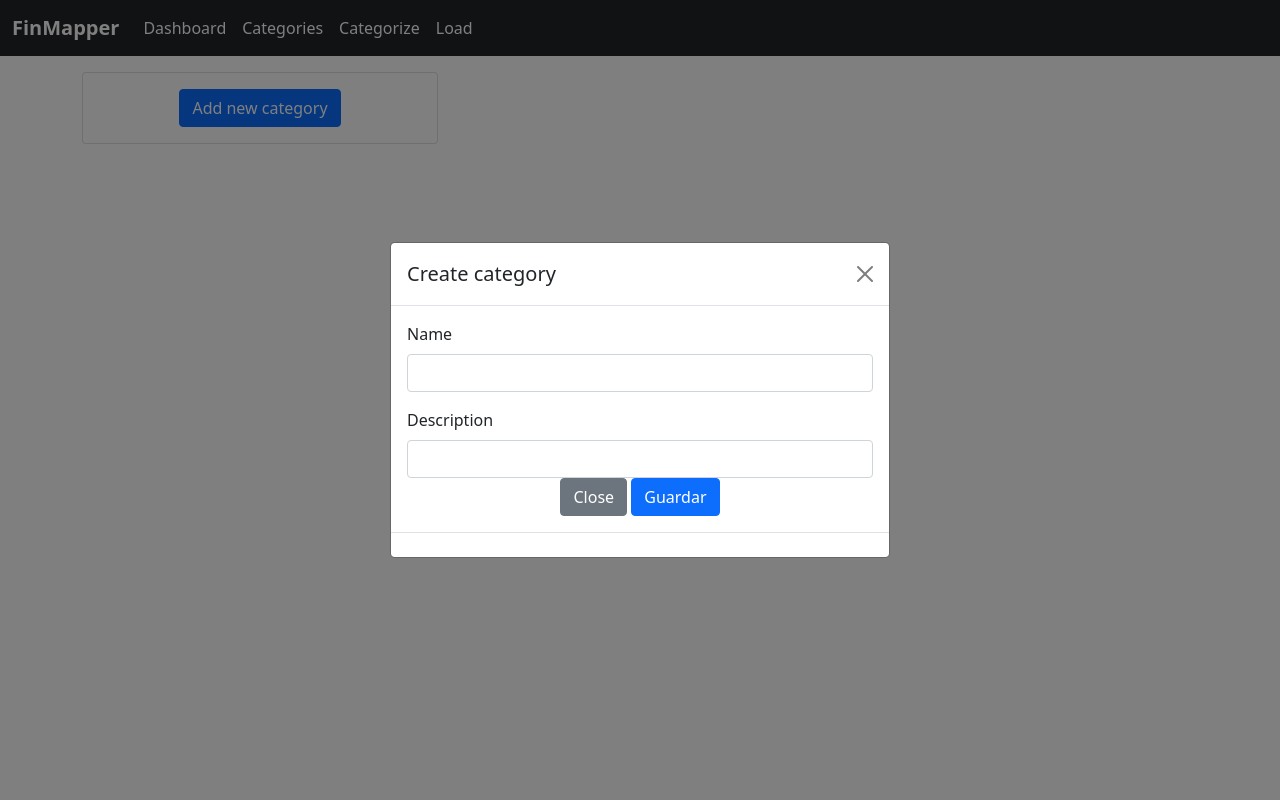
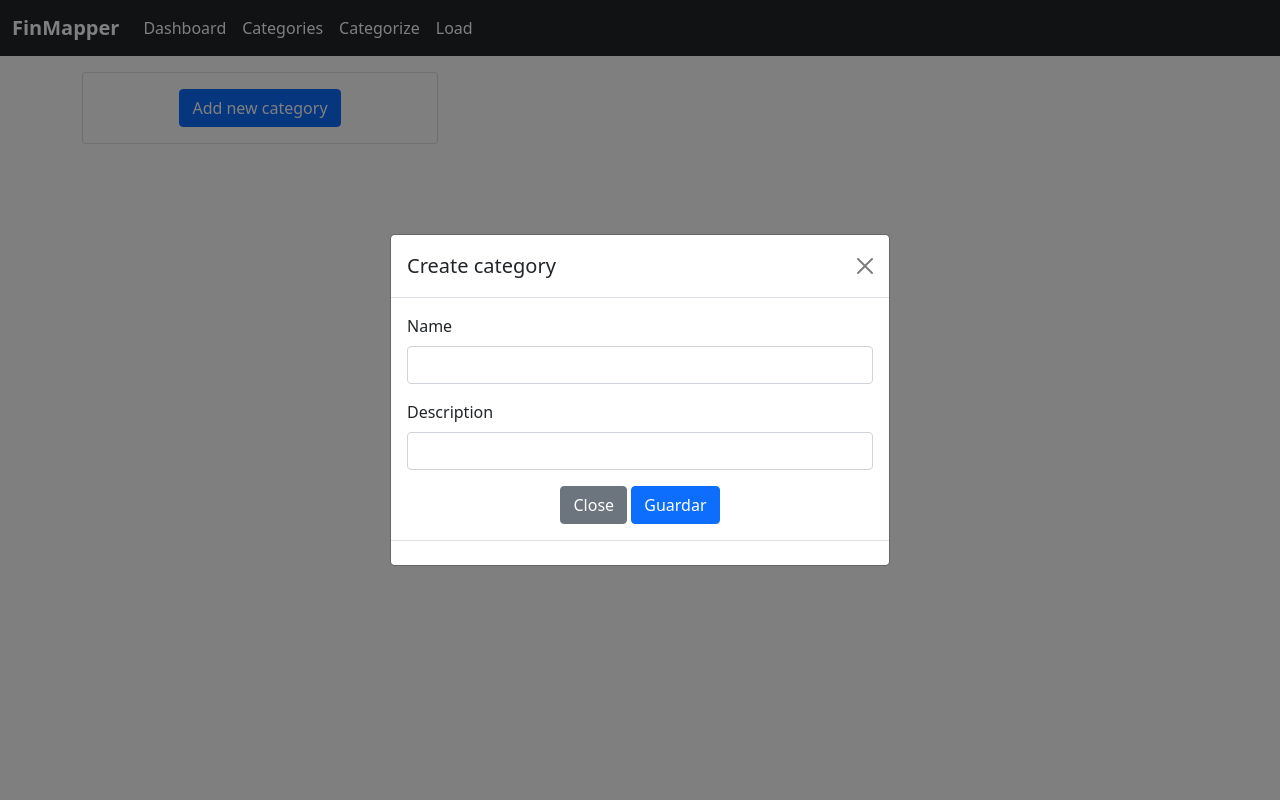
Before and after one commit to UrbanoJVR/FinMapper, a Flask app: page /categories/dashboard in a window 1280 px wide, after a click on "Add new category". Run offline with Flask 3, Linux system fonts and the light colour scheme.

Commit message:
Fix db upgrade

```diff
--- a/app/categories/routes.py
+++ b/app/categories/routes.py
@@ -1,5 +1,3 @@
-from urllib.request import Request
-
 from flask import render_template, request, redirect, url_for
 
 from app.categories import categories_blueprint
--- a/app/templates/categories/categories_dashboard.html
+++ b/app/templates/categories/categories_dashboard.html
@@ -43,9 +43,9 @@
                                                 {{ new_category_form.description.label(class='form-label') }}
                                                 {{ new_category_form.description }}
                                             </div>
-                                        <button type="button" class="btn btn-secondary" data-bs-dismiss="modal">Close
+                                        <button type="button" class="btn btn-secondary mt-3" data-bs-dismiss="modal">Close
                                         </button>
-                                        <button type="submit" class="btn btn-primary">Guardar</button>
+                                        <button type="submit" class="btn btn-primary mt-3">Guardar</button>
                                         </form>
                                     </div>
                                     <div class="modal-footer">
--- a/migrations/env.py
+++ b/migrations/env.py
@@ -5,7 +5,7 @@ from flask import current_app
 
 from alembic import context
 
-from app.categories.model import category
+from app.categories.model import category_model
 
 # this is the Alembic Config object, which provides
 # access to the values within the .ini file in use.
```
